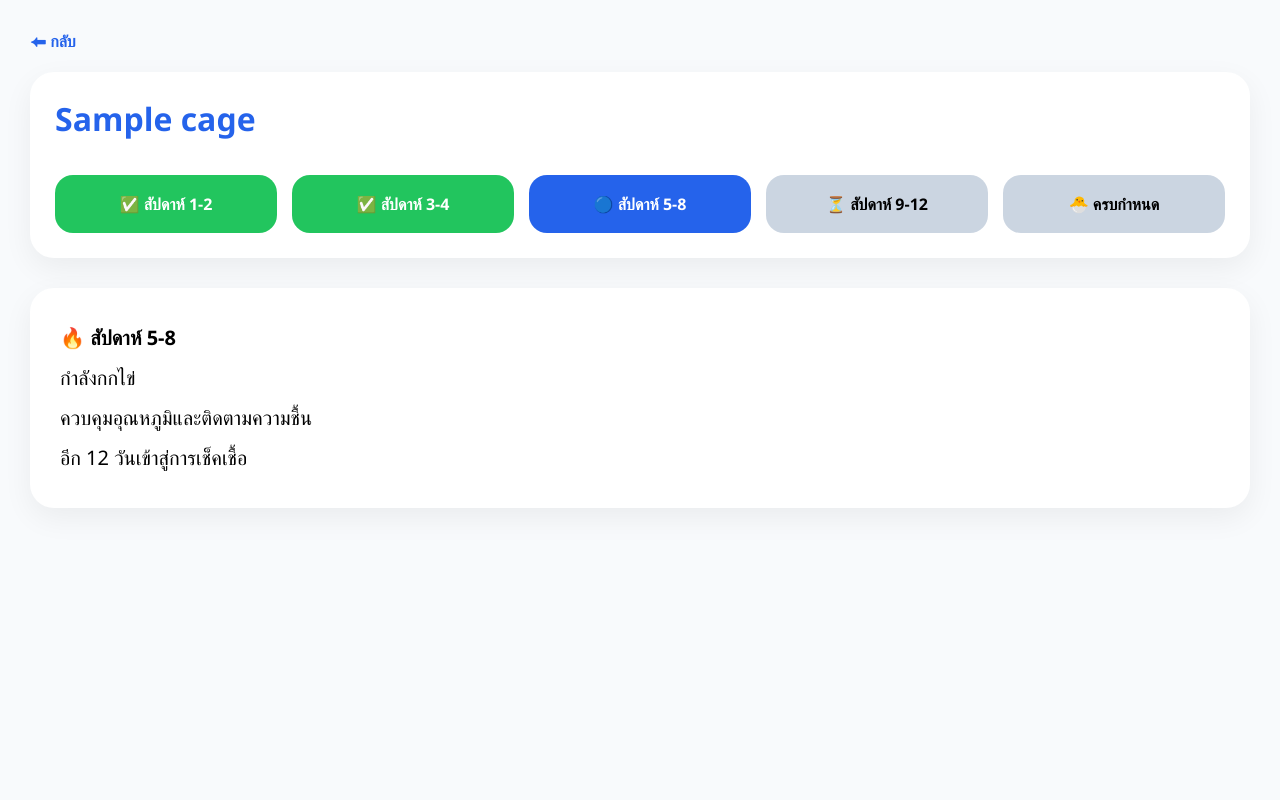
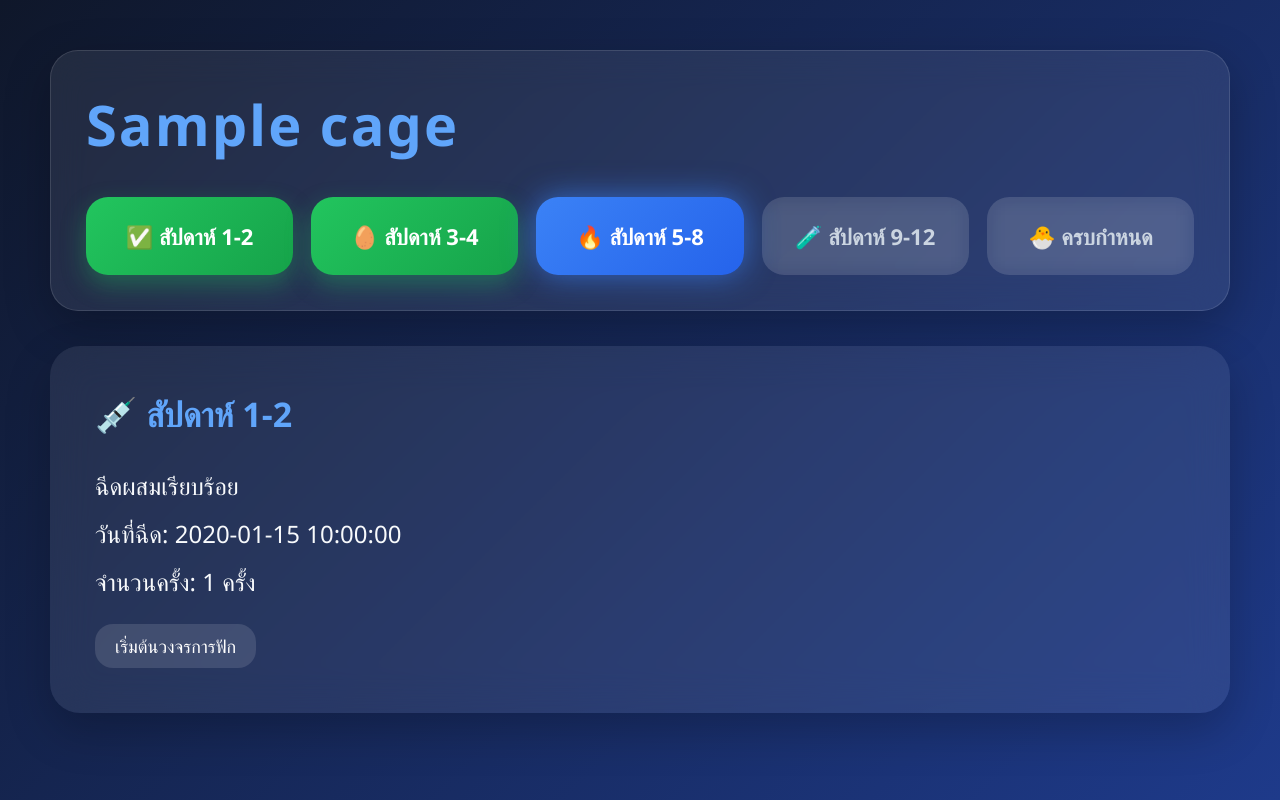
Before and after one commit to tanthai050864-prog/farm-kai, a Flask app: template templates/status.html in a window 1280 px wide. Run offline with Flask 3, Linux system fonts and the light colour scheme; the template is opened without the code that fills it: most values are stand-ins (such as "Sample title", 1, 10 or a date in 2020).

Commit message:
beautiful premium dashboard

```diff
--- a/templates/status.html
+++ b/templates/status.html
@@ -5,91 +5,124 @@
 <meta name="viewport" content="width=device-width,initial-scale=1">
 
 <style>
+
+*{
+margin:0;
+padding:0;
+box-sizing:border-box;
+font-family:'Segoe UI',sans-serif;
+}
+
 body{
-margin:0;
-font-family:Segoe UI;
-background:#f8fafc;
-padding:30px;
+background:linear-gradient(135deg,#0f172a,#1e3a8a);
+min-height:100vh;
+padding:50px;
+color:white;
 }
 
 .wrap{
-max-width:1300px;
+max-width:1400px;
 margin:auto;
 }
 
 .top{
-background:white;
-padding:25px;
-border-radius:24px;
-box-shadow:0 10px 30px rgba(0,0,0,.06);
+backdrop-filter:blur(18px);
+background:rgba(255,255,255,.08);
+border:1px solid rgba(255,255,255,.12);
+padding:35px;
+border-radius:28px;
+box-shadow:0 15px 45px rgba(0,0,0,.25);
 }
 
 h1{
-margin:0;
-color:#2563eb;
+font-size:56px;
+font-weight:800;
+letter-spacing:2px;
+color:#60a5fa;
+margin-bottom:35px;
 }
 
 .timeline{
 display:flex;
-justify-content:space-between;
-align-items:center;
-margin-top:35px;
-gap:15px;
+gap:18px;
 }
 
 .step{
 flex:1;
-padding:18px;
+padding:24px;
+border-radius:22px;
+cursor:pointer;
 text-align:center;
-background:#e5e7eb;
-border-radius:18px;
-cursor:pointer;
-font-weight:bold;
-transition:.25s;
+font-size:22px;
+font-weight:700;
+transition:.35s;
+backdrop-filter:blur(10px);
 }
 
 .step:hover{
-transform:translateY(-5px);
+transform:translateY(-8px) scale(1.03);
 }
 
 .done{
-background:#22c55e;
-color:white;
+background:linear-gradient(135deg,#22c55e,#16a34a);
+box-shadow:0 10px 25px rgba(34,197,94,.35);
 }
 
 .now{
-background:#2563eb;
-color:white;
+background:linear-gradient(135deg,#3b82f6,#2563eb);
+box-shadow:0 10px 25px rgba(59,130,246,.45);
+animation:pulse 2s infinite;
 }
 
 .wait{
-background:#cbd5e1;
+background:rgba(255,255,255,.10);
+color:#cbd5e1;
+}
+
+@keyframes pulse{
+0%{box-shadow:0 0 0 rgba(59,130,246,.5);}
+50%{box-shadow:0 0 35px rgba(59,130,246,.7);}
+100%{box-shadow:0 0 0 rgba(59,130,246,.5);}
 }
 
 .detail{
-margin-top:30px;
-background:white;
-padding:30px;
-border-radius:24px;
-box-shadow:0 10px 30px rgba(0,0,0,.06);
-font-size:20px;
-line-height:2;
+margin-top:35px;
+background:rgba(255,255,255,.08);
+backdrop-filter:blur(20px);
+border-radius:30px;
+padding:45px;
+box-shadow:0 18px 45px rgba(0,0,0,.22);
+min-height:320px;
+transition:.35s;
 }
 
-.back{
+.title{
+font-size:34px;
+font-weight:800;
+margin-bottom:25px;
+color:#60a5fa;
+}
+
+.info{
+font-size:24px;
+line-height:2;
+color:#f8fafc;
+}
+
+.tag{
 display:inline-block;
-margin-bottom:20px;
-text-decoration:none;
-font-weight:bold;
-color:#2563eb;
+padding:10px 20px;
+border-radius:18px;
+background:rgba(255,255,255,.12);
+margin-top:18px;
+font-size:18px;
 }
+
 </style>
 </head>
 <body>
 
 <div class="wrap">
-
-<a class="back" href="javascript:history.back()">⬅ กลับ</a>
 
 <div class="top">
 
@@ -97,11 +130,25 @@ color:#2563eb;
 
 <div class="timeline">
 
-<div class="step done" onclick="show(1)">✅ สัปดาห์ 1-2</div>
-<div class="step done" onclick="show(2)">✅ สัปดาห์ 3-4</div>
-<div class="step now" onclick="show(3)">🔵 สัปดาห์ 5-8</div>
-<div class="step wait" onclick="show(4)">⏳ สัปดาห์ 9-12</div>
-<div class="step wait" onclick="show(5)">🐣 ครบกำหนด</div>
+<div class="step done" onclick="show(1)">
+✅ สัปดาห์ 1-2
+</div>
+
+<div class="step done" onclick="show(2)">
+🥚 สัปดาห์ 3-4
+</div>
+
+<div class="step now" onclick="show(3)">
+🔥 สัปดาห์ 5-8
+</div>
+
+<div class="step wait" onclick="show(4)">
+🧪 สัปดาห์ 9-12
+</div>
+
+<div class="step wait" onclick="show(5)">
+🐣 ครบกำหนด
+</div>
 
 </div>
 
@@ -109,10 +156,15 @@ color:#2563eb;
 
 <div class="detail" id="detail">
 
-<b>🔥 สัปดาห์ 5-8</b><br>
-กำลังกกไข่<br>
-ควบคุมอุณหภูมิและติดตามความชื้น<br>
-อีก 12 วันเข้าสู่การเช็คเชื้อ
+<div class="title">💉 สัปดาห์ 1-2</div>
+
+<div class="info">
+ฉีดผสมเรียบร้อย<br>
+วันที่ฉีด: {{data.status.get('inject_date','-')}}<br>
+จำนวนครั้ง: {{data.status.get('inject_count','-')}} ครั้ง
+</div>
+
+<div class="tag">เริ่มต้นวงจรการฟัก</div>
 
 </div>
 
@@ -126,43 +178,58 @@ let d=document.getElementById("detail");
 
 if(step==1){
 d.innerHTML=`
-<b>💉 สัปดาห์ 1-2</b><br>
+<div class="title">💉 สัปดาห์ 1-2</div>
+<div class="info">
 ฉีดผสมเรียบร้อย<br>
 วันที่ฉีด: {{data.status.get('inject_date','-')}}<br>
 จำนวนครั้ง: {{data.status.get('inject_count','-')}} ครั้ง
+</div>
+<div class="tag">เริ่มต้นวงจรการฟัก</div>
 `;
 }
 
 if(step==2){
 d.innerHTML=`
-<b>🥚 สัปดาห์ 3-4</b><br>
-ได้ไข่ทั้งหมด: {{data.status.get('eggs','0')}} ฟอง<br>
-คัดสมบูรณ์แล้ว
+<div class="title">🥚 สัปดาห์ 3-4</div>
+<div class="info">
+ได้ไข่ทั้งหมด {{data.status.get('eggs','0')}} ฟอง<br>
+คัดสมบูรณ์เรียบร้อย
+</div>
+<div class="tag">ระยะสร้างผลผลิต</div>
 `;
 }
 
 if(step==3){
 d.innerHTML=`
-<b>🔥 สัปดาห์ 5-8</b><br>
+<div class="title">🔥 สัปดาห์ 5-8</div>
+<div class="info">
 กำลังกกไข่<br>
-ติดตามอุณหภูมิ / ความชื้น<br>
+ควบคุมอุณหภูมิ / ความชื้น<br>
 อีก 12 วันเข้าสู่เช็คเชื้อ
+</div>
+<div class="tag">สถานะปัจจุบัน</div>
 `;
 }
 
 if(step==4){
 d.innerHTML=`
-<b>🧪 สัปดาห์ 9-12</b><br>
-เช็คเชื้อ<br>
-ผลล่าสุด: {{data.status.get('check_result','รอตรวจ')}}
+<div class="title">🧪 สัปดาห์ 9-12</div>
+<div class="info">
+ผลเชื้อ: {{data.status.get('check_result','รอตรวจ')}}<br>
+เตรียมเข้าสู่การฟัก
+</div>
+<div class="tag">ตรวจคุณภาพ</div>
 `;
 }
 
 if(step==5){
 d.innerHTML=`
-<b>🐣 ครบกำหนด</b><br>
+<div class="title">🐣 ครบกำหนด</div>
+<div class="info">
 ลูกไก่เกิดแล้ว<br>
 เข้าสู่ระบบอนุบาล
+</div>
+<div class="tag">เสร็จสมบูรณ์</div>
 `;
 }
 
```
